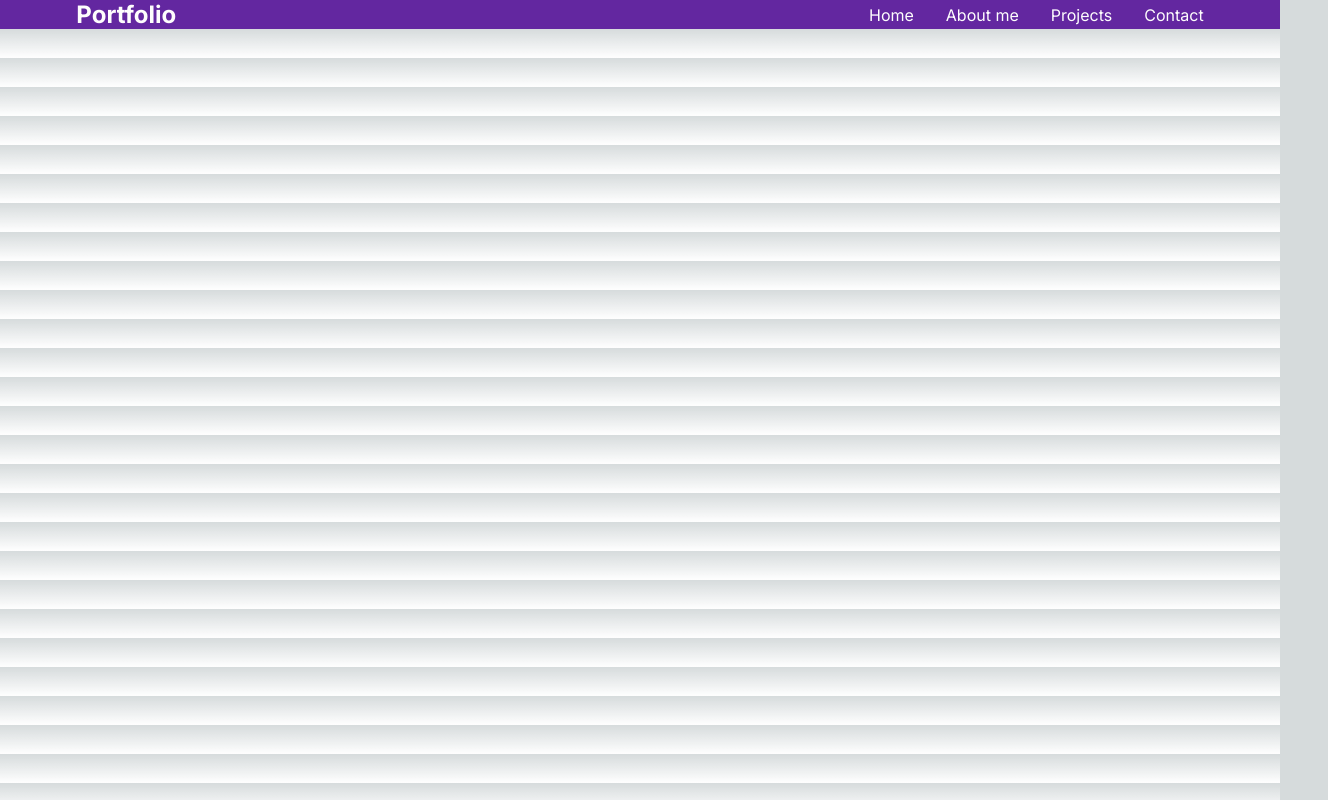
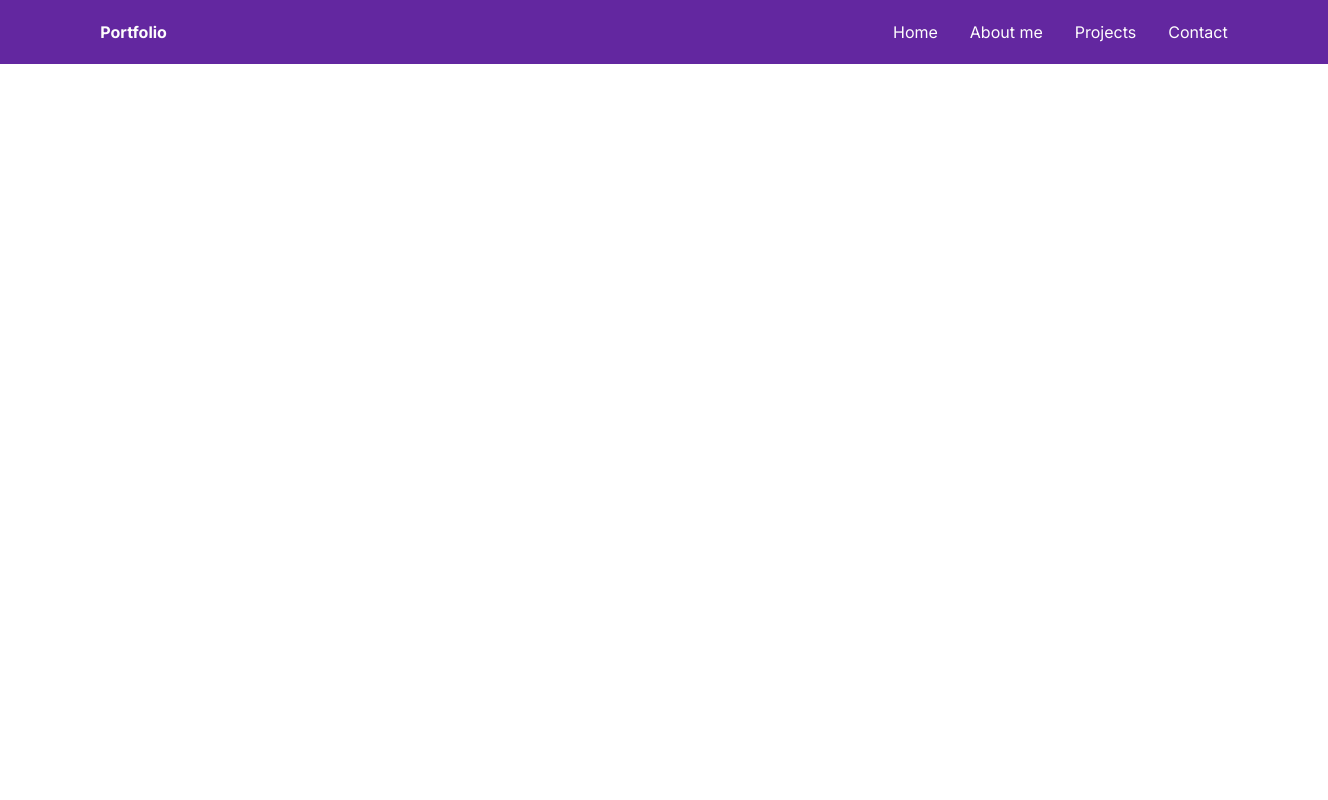
Before and after one commit to henrique-leme/portfolio, a Next.js app: page / in a window 1280 px wide. Shown: the whole page, 1328 px wide, since content can reach past the window. Built offline with nearby package versions, Linux system fonts and the light colour scheme.

Commit message:
feat: global css + nav css

```diff
--- a/src/app/_components/header/style.module.css
+++ b/src/app/_components/header/style.module.css
@@ -5,25 +5,30 @@
     justify-content: space-around;
     background-color: #6327A0;
     color: #FEFDFD;
+    padding: 1.5rem;
     width: 100%;
 }
 
 
-.header .title {
+.title {
+    font-weight: bold;
     width: 50%;
 }
 
-.header .navigation {
+.navigation {
     display: flex;
     gap: 2rem;
     list-style: none;
 }
 
+.navigation a {
+    color: #FEFDFD;
+    text-decoration: none;
+}
 
-
-.navigation link:hover {
+.navigation li:hover {
     color: white;
     text-decoration: underline;
-    text-underline-offset: 1rem;
+    text-underline-offset: 0.5rem;
     text-decoration-color: white;
 }
--- a/src/app/globals.css
+++ b/src/app/globals.css
@@ -1,107 +1,48 @@
-:root {
-  --max-width: 1100px;
-  --border-radius: 12px;
-  --font-mono: ui-monospace, Menlo, Monaco, "Cascadia Mono", "Segoe UI Mono",
-    "Roboto Mono", "Oxygen Mono", "Ubuntu Monospace", "Source Code Pro",
-    "Fira Mono", "Droid Sans Mono", "Courier New", monospace;
+/* http://meyerweb.com/eric/tools/css/reset/
+   v2.0 | 20110126
+   License: none (public domain)
+*/
 
-  --foreground-rgb: 0, 0, 0;
-  --background-start-rgb: 214, 219, 220;
-  --background-end-rgb: 255, 255, 255;
-
-  --primary-glow: conic-gradient(
-    from 180deg at 50% 50%,
-    #16abff33 0deg,
-    #0885ff33 55deg,
-    #54d6ff33 120deg,
-    #0071ff33 160deg,
-    transparent 360deg
-  );
-  --secondary-glow: radial-gradient(
-    rgba(255, 255, 255, 1),
-    rgba(255, 255, 255, 0)
-  );
-
-  --tile-start-rgb: 239, 245, 249;
-  --tile-end-rgb: 228, 232, 233;
-  --tile-border: conic-gradient(
-    #00000080,
-    #00000040,
-    #00000030,
-    #00000020,
-    #00000010,
-    #00000010,
-    #00000080
-  );
-
-  --callout-rgb: 238, 240, 241;
-  --callout-border-rgb: 172, 175, 176;
-  --card-rgb: 180, 185, 188;
-  --card-border-rgb: 131, 134, 135;
+html, body, div, span, applet, object, iframe,
+h1, h2, h3, h4, h5, h6, p, blockquote, pre,
+a, abbr, acronym, address, big, cite, code,
+del, dfn, em, img, ins, kbd, q, s, samp,
+small, strike, strong, sub, sup, tt, var,
+b, u, i, center,
+dl, dt, dd, ol, ul, li,
+fieldset, form, label, legend,
+table, caption, tbody, tfoot, thead, tr, th, td,
+article, aside, canvas, details, embed,
+figure, figcaption, footer, header, hgroup,
+menu, nav, output, ruby, section, summary,
+time, mark, audio, video {
+	margin: 0;
+	padding: 0;
+	border: 0;
+	font-size: 100%;
+	font: inherit;
+	vertical-align: baseline;
 }
-
-@media (prefers-color-scheme: dark) {
-  :root {
-    --foreground-rgb: 255, 255, 255;
-    --background-start-rgb: 0, 0, 0;
-    --background-end-rgb: 0, 0, 0;
-
-    --primary-glow: radial-gradient(rgba(1, 65, 255, 0.4), rgba(1, 65, 255, 0));
-    --secondary-glow: linear-gradient(
-      to bottom right,
-      rgba(1, 65, 255, 0),
-      rgba(1, 65, 255, 0),
-      rgba(1, 65, 255, 0.3)
-    );
-
-    --tile-start-rgb: 2, 13, 46;
-    --tile-end-rgb: 2, 5, 19;
-    --tile-border: conic-gradient(
-      #ffffff80,
-      #ffffff40,
-      #ffffff30,
-      #ffffff20,
-      #ffffff10,
-      #ffffff10,
-      #ffffff80
-    );
-
-    --callout-rgb: 20, 20, 20;
-    --callout-border-rgb: 108, 108, 108;
-    --card-rgb: 100, 100, 100;
-    --card-border-rgb: 200, 200, 200;
-  }
+/* HTML5 display-role reset for older browsers */
+article, aside, details, figcaption, figure,
+footer, header, hgroup, menu, nav, section {
+	display: block;
 }
-
-* {
-  box-sizing: border-box;
-  padding: 0;
-  margin: 0;
+body {
+	line-height: 1;
 }
-
-html,
-body {
-  max-width: 100vw;
-  overflow-x: hidden;
+ol, ul {
+	list-style: none;
 }
-
-body {
-  color: rgb(var(--foreground-rgb));
-  background: linear-gradient(
-      to bottom,
-      transparent,
-      rgb(var(--background-end-rgb))
-    )
-    rgb(var(--background-start-rgb));
+blockquote, q {
+	quotes: none;
 }
-
-a {
-  color: inherit;
-  text-decoration: none;
+blockquote:before, blockquote:after,
+q:before, q:after {
+	content: '';
+	content: none;
 }
-
-@media (prefers-color-scheme: dark) {
-  html {
-    color-scheme: dark;
-  }
+table {
+	border-collapse: collapse;
+	border-spacing: 0;
 }
```
